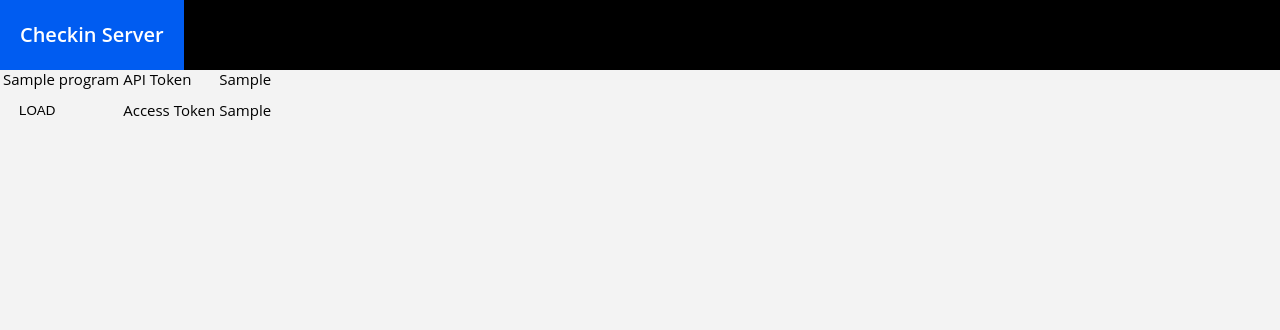
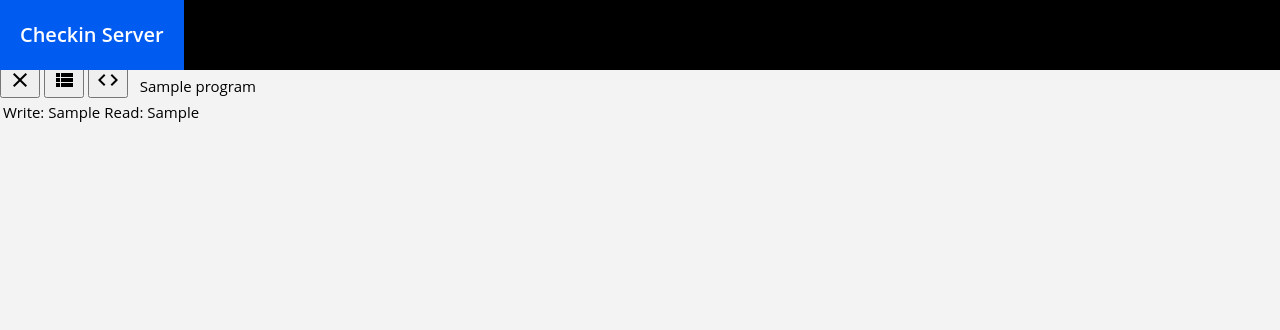
Before and after one commit to thetianshuhuang/checkin, a Django app: page / in a window 1280 px wide. Shown: the top 330 px of the page. Run offline with Django 3.2, Linux system fonts and the light colour scheme; a user stored in the database is signed in; tables that the repository leaves empty hold one stand-in row (values such as "Sample post"); parts of the project's set-up code (start-up, migrations or seed data) failed here and were passed over.

Commit message:
Accidental merge conflicts on resuming project (rip)

```diff
--- a/checkin/api/client.py
+++ b/checkin/api/client.py
@@ -22,6 +22,8 @@ def get_records(request, program):
         program = Program.objects.get(pk=program)
     except ObjectDoesNotExist:
         return {"error": "program does not exist"}
+
+    # Access Token required
     if not secrets.compare_digest(
             request.GET.get('token'), program.access_token):
         return {"error": "invalid token"}
--- a/checkin/main/static/util.js
+++ b/checkin/main/static/util.js
@@ -23,3 +23,8 @@ function toggle(id) {
     var elem = document.getElementById(id);
     elem.style.display = (elem.style.display === "none" ? "block" : "none");
 }
+
+function destroy(id) {
+    var elem = document.getElementById(id);
+    element.parentNode.removeChild(element);
+}
--- a/checkin/main/views.py
+++ b/checkin/main/views.py
@@ -1,12 +1,20 @@
 from django.shortcuts import render
-from api.models import Program
-
-# Create your views here.
+from api.models import Program, UserToken
 
 
 def main(request):
 
-    programs = list(Program.objects.filter(owner=request.user))
+    # Authenticated user
+    if request.user.is_authenticated:
+        programs = list(Program.objects.filter(owner=request.user))
 
-    return render(
-        request, 'main.html', {"programs": programs, "user": request.user.username})
+        return render(
+            request, 'main.html', {
+                "programs": programs,
+                "user": request.user.username,
+                "tokens": list(UserToken.objects.filter(owner=request.user))
+            })
+
+    # Anonymous user
+    else:
+        pass
--- a/checkin/templates/main.html
+++ b/checkin/templates/main.html
@@ -21,23 +21,40 @@ function tmp(data) {
 
 <div class="content-intro"><div><div>
 
-	<h2>{{user}} | Programs</h2>
+	<h2>{{user}} | programs</h2>
+
+	<table>
+	{% for token in tokens %}
+		<tr>
+			<td>{{token.desc}}</td>
+			<td>{{token.api_token}}</td>
+		</tr>
+	{% endfor %}
+	</table>
+
+	<div>
+	{% for program in programs %}
+		<div id="program-entry-{{program.id}}">
+			<button class="button-square" onclick="">
+				<svg xmlns="http://www.w3.org/2000/svg" height="24" viewBox="0 0 24 24" width="24"><path d="M19 6.41L17.59 5 12 10.59 6.41 5 5 6.41 10.59 12 5 17.59 6.41 19 12 13.41 17.59 19 19 17.59 13.41 12z"/><path d="M0 0h24v24H0z" fill="none"/></svg>
+			</button>
+			<button class="button-square"
+					onclick="loadProgram('{{program.id}}', '{{program.access_token}}');">
+				<svg xmlns="http://www.w3.org/2000/svg" height="24" viewBox="0 0 24 24" width="24"><path d="M4 14h4v-4H4v4zm0 5h4v-4H4v4zM4 9h4V5H4v4zm5 5h12v-4H9v4zm0 5h12v-4H9v4zM9 5v4h12V5H9z"/><path d="M0 0h24v24H0z" fill="none"/></svg>
+			</button>
+			<button class="button-square">
+				<svg xmlns="http://www.w3.org/2000/svg" height="24" viewBox="0 0 24 24" width="24"><path d="M0 0h24v24H0V0z" fill="none"/><path d="M9.4 16.6L4.8 12l4.6-4.6L8 6l-6 6 6 6 1.4-1.4zm5.2 0l4.6-4.6-4.6-4.6L16 6l6 6-6 6-1.4-1.4z"/></svg>
+			</button>
+			<span style="padding: 0px 8px">{{program.name}}</span>
+		</div>
+	{% endfor %}
+	</div>
 
 	<table>
 	{% for program in programs %}
 		<tr>
-			<td>{{program.name}}</td>
-			<td>API Token</td>
-			<td>{{program.api_token}}</td>
-		</tr>
-		<tr>
-			<td>
-				<button class="button" onclick="loadProgram('{{program.id}}', '{{program.access_token}}');">
-					LOAD
-				</button>
-			</td>
-			<td>Access Token</td>
-			<td>{{program.access_token}}</td>
+			<td>Write: {{program.api_token}}</td>
+			<td>Read: {{program.access_token}}</td>
 		</tr>
 	{% endfor %}
 	</table>
```
Also changed, not shown: checkin/api/node.py (+15 -0 lines), checkin/main/static/program_entry.js (added, +13 -0 lines), checkin/main/static/style.css (+10 -4 lines), checkin/main/static/tmp.js (line endings or trailing spaces).
